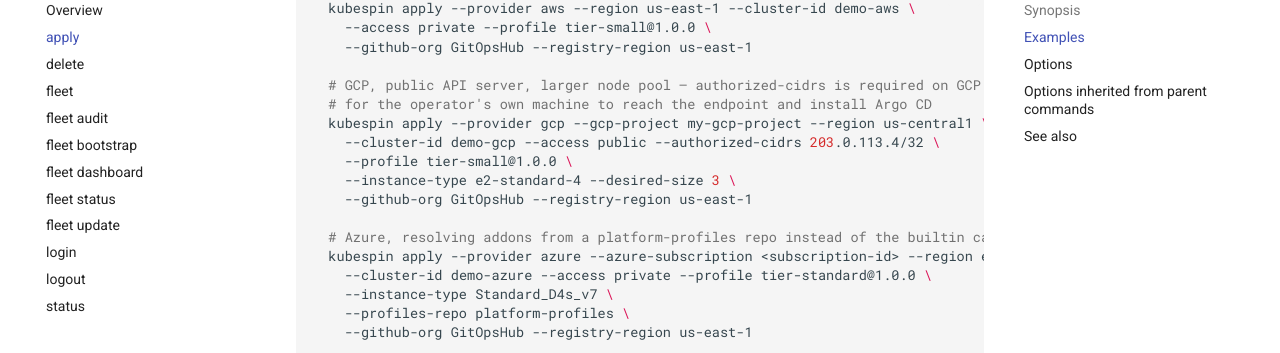
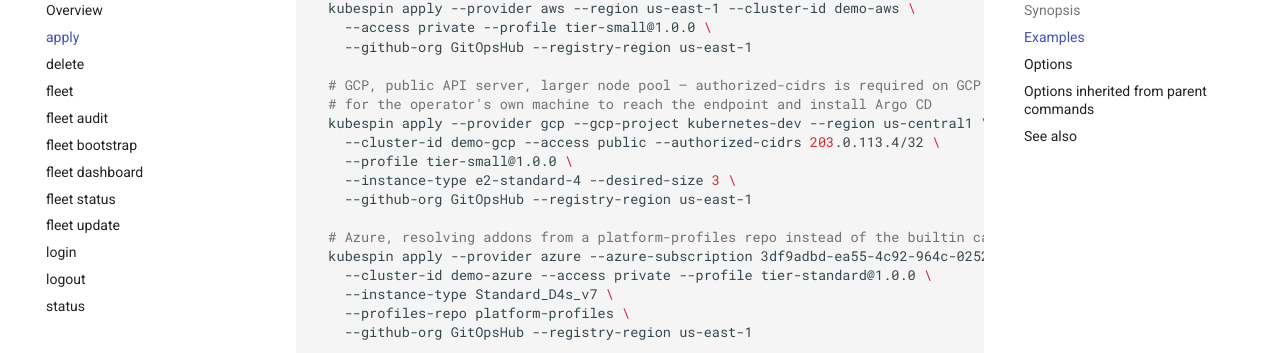
Before and after one commit to GitOpsHub/kubespin, an MkDocs documentation site: the page built from docs/cli/kubespin_apply.md, in a window 1280 px wide and 900 px high, scrolled down 900 px. Shown: the part 146-499 px from the top of the window. Built offline with MkDocs 1.6.1 and Material for MkDocs 9.7.7, drawn with Linux system fonts in a browser that asks for light colours; comment, search, counter and statistics services are not loaded.

```diff
--- a/docs/cli/kubespin_apply.md
+++ b/docs/cli/kubespin_apply.md
@@ -46,14 +46,14 @@ kubespin apply [flags]
 
   # GCP, public API server, larger node pool — authorized-cidrs is required on GCP
   # for the operator's own machine to reach the endpoint and install Argo CD
-  kubespin apply --provider gcp --gcp-project my-gcp-project --region us-central1 \
+  kubespin apply --provider gcp --gcp-project kubernetes-dev --region us-central1 \
     --cluster-id demo-gcp --access public --authorized-cidrs 203.0.113.4/32 \
     --profile tier-small@1.0.0 \
     --instance-type e2-standard-4 --desired-size 3 \
     --github-org GitOpsHub --registry-region us-east-1
 
   # Azure, resolving addons from a platform-profiles repo instead of the builtin catalog
-  kubespin apply --provider azure --azure-subscription <subscription-id> --region eastus \
+  kubespin apply --provider azure --azure-subscription 3df9adbd-ea55-4c92-964c-0252031979de --region eastus \
     --cluster-id demo-azure --access private --profile tier-standard@1.0.0 \
     --instance-type Standard_D4s_v7 \
     --profiles-repo platform-profiles \
```
